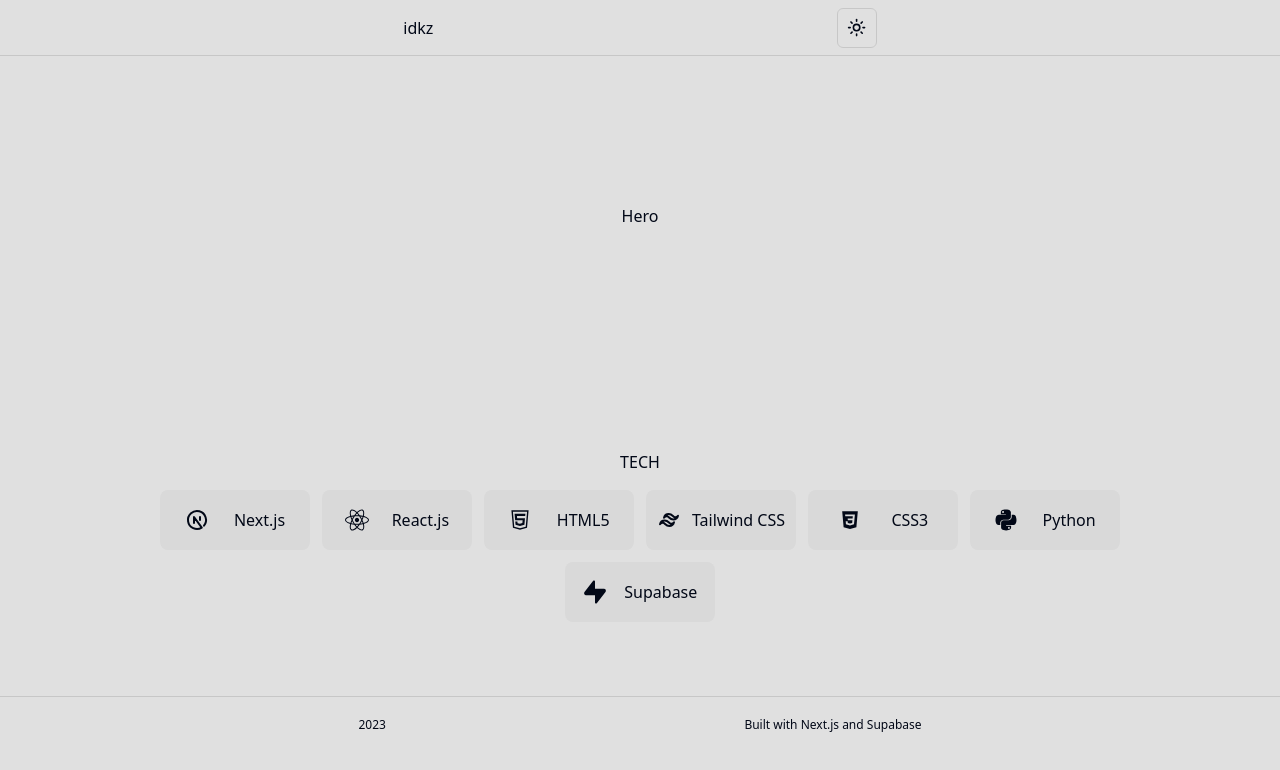
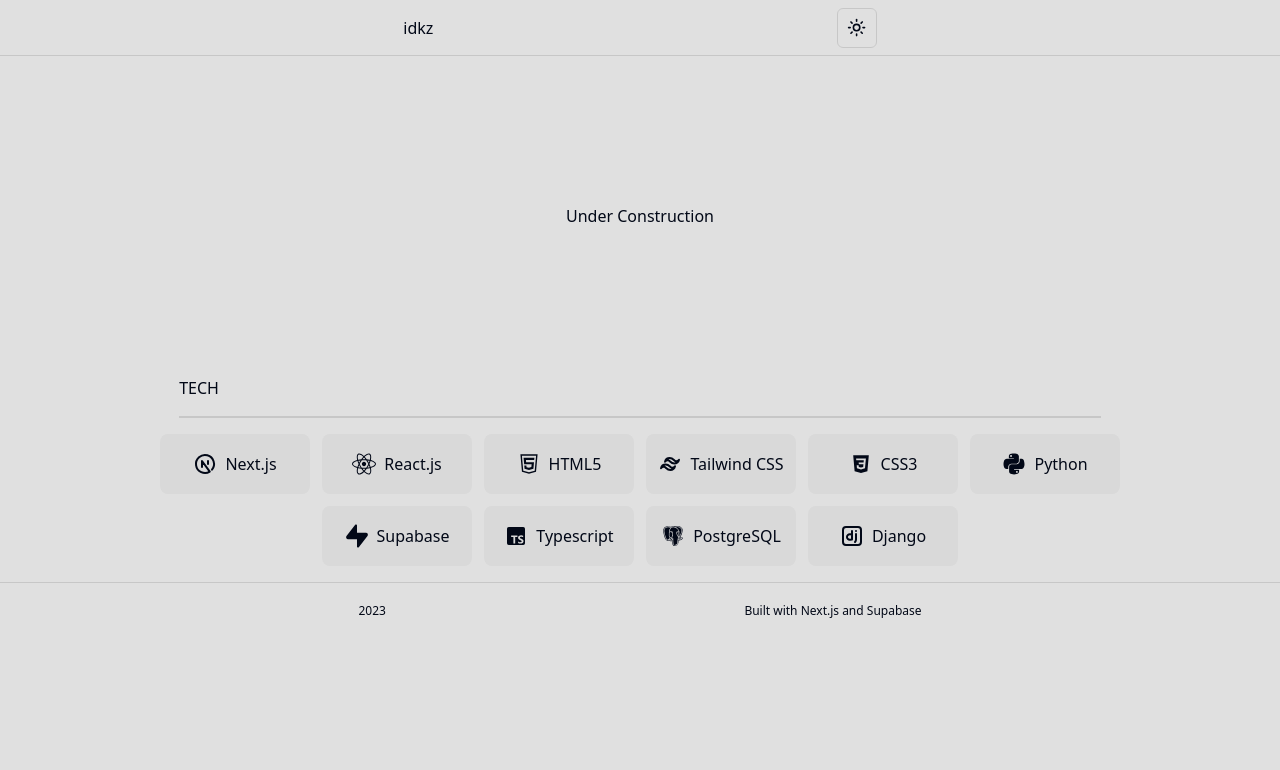
Before and after one commit to idkzsh/idkzsh.github.io, a Next.js app: page / in a window 1280 px wide. Shown: the top 770 px of the page. Built offline with nearby package versions, Linux system fonts and the light colour scheme.

Commit message:
feat: tweaks to colours and added cards

```diff
--- a/app/globals.css
+++ b/app/globals.css
@@ -39,7 +39,7 @@
     --background: 0 0% 9%;
     --foreground: 210 40% 98%;
 
-    --card: 222.2 84% 4.9%;
+    --card: 0 0% 11%;
     --card-foreground: 210 40% 98%;
 
     --popover: 222.2 84% 4.9%;
--- a/components/Hero.tsx
+++ b/components/Hero.tsx
@@ -1,6 +1,6 @@
 const Hero = () => {
   return (
-    <div className="flex h-[40vh] items-center">Hero</div>
+    <div className="flex h-[40vh] items-center">Under Construction</div>
   )
 }
 
--- a/components/Tech.tsx
+++ b/components/Tech.tsx
@@ -1,15 +1,16 @@
 import React from "react";
 import Card from "@/components/ui/card";
-import { TbBrandNextjs, TbBrandTailwind } from "react-icons/tb";
+import { TbBrandNextjs, TbBrandTailwind, TbBrandDjango } from "react-icons/tb";
 import { FaReact, FaPython } from "react-icons/fa";
 import { AiOutlineHtml5 } from "react-icons/ai";
-import { BiLogoCss3 } from "react-icons/bi";
+import { BiLogoCss3, BiLogoTypescript, BiLogoPostgresql } from "react-icons/bi";
 import { RiSupabaseFill } from 'react-icons/ri'
 
 const Tech = () => {
   return (
-    <div className="gap-4 flex flex-col flex-wrap items-center justify-center w-[80vw] h-[40vh]">
-      <h2>TECH</h2>
+    <div className="gap-4 flex flex-col items-center justify-center w-[80vw] h-[full] mb-4">
+      <h2 className="flex justify-start w-[90%]">TECH</h2>
+      <hr className="border-[0.5px] border-secondary w-[90%]"/>
       <div className="flex gap-3 flex-wrap w-full justify-center">
         <Card title="Next.js" icon={<TbBrandNextjs />} />
         <Card title="React.js" icon={<FaReact />} />
@@ -18,6 +19,10 @@ const Tech = () => {
         <Card title="CSS3" icon={<BiLogoCss3 />} />
         <Card title="Python" icon={<FaPython />} />
         <Card title="Supabase" icon={<RiSupabaseFill />} />
+        <Card title="Typescript" icon={<BiLogoTypescript />} />
+        <Card title="PostgreSQL" icon={<BiLogoPostgresql />} />
+        <Card title="Django" icon={<TbBrandDjango />} />
+
 
       </div>
     </div>
--- a/components/ui/card.tsx
+++ b/components/ui/card.tsx
@@ -7,7 +7,7 @@ interface Props {
 
 const Card = ({ icon, title }: Props) => {
   return (
-    <div className="text-2xl flex justify-evenly items-center w-[150px] h-[60px] bg-card rounded-lg">
+    <div className="text-2xl flex justify-center gap-2 items-center w-[150px] h-[60px] bg-card rounded-lg">
       {icon}
       <span className="text-base">{title}</span>
     </div>
```
